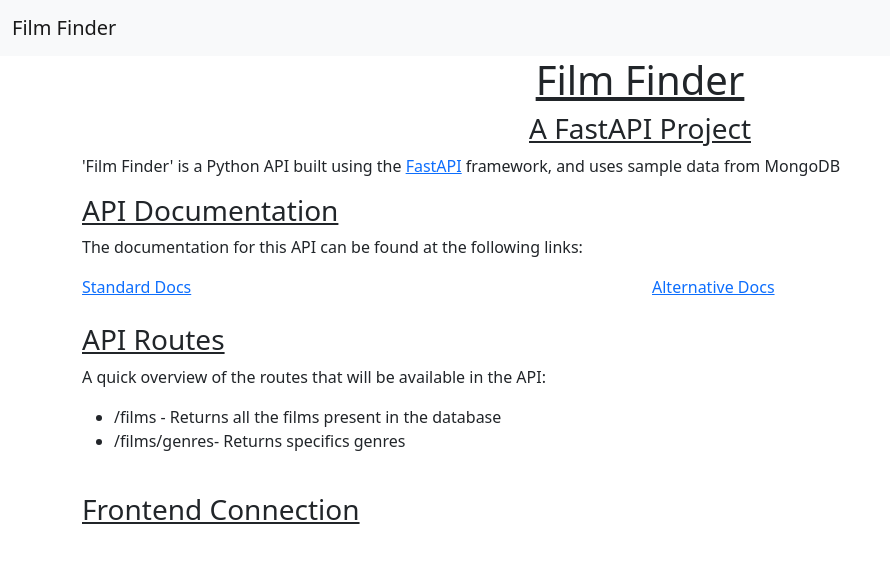
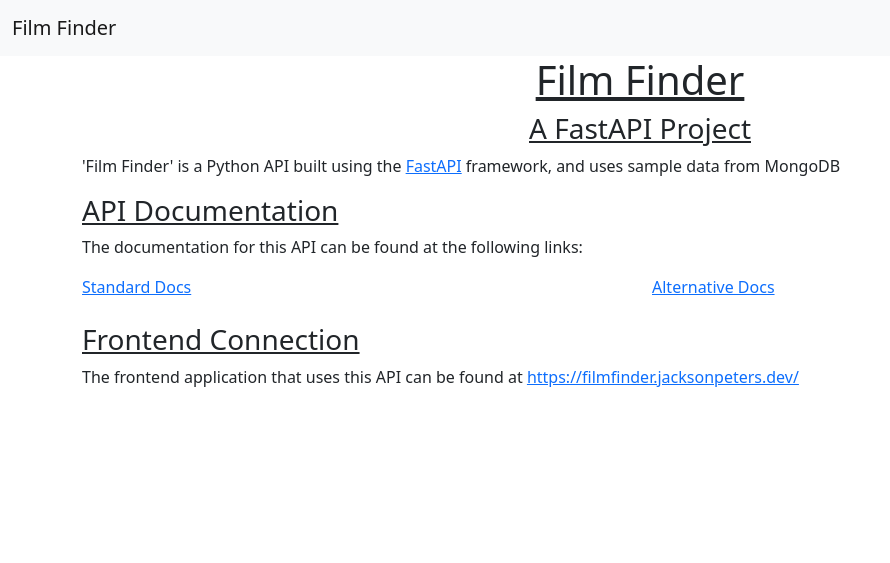
Before and after one commit to Jpete170/fastAPI-project, a FastAPI app: page / in a window 1280 px wide. Shown: the top 563 px of the page, without its empty margins (0-890 px from the left). Run offline with FastAPI, Linux system fonts and the light colour scheme.

Commit message:
minor updates to index

```diff
--- a/templates/index.html
+++ b/templates/index.html
@@ -23,16 +23,8 @@
         </div>
         <br/>
         <div class="">
-            <h3 class="text-decoration-underline">API Routes</h3>
-            <p>A quick overview of the routes that will be available in the API:</p>
-            <ul>
-                <li>/films - Returns all the films present in the database</li>
-                <li>/films/genres- Returns specifics genres</li>
-            </ul>
-        </div>
-        <br />
-        <div class="">
             <h3 class="text-decoration-underline">Frontend Connection</h3>
+            <p>The frontend application that uses this API can be found at <a href="https://filmfinder.jacksonpeters.dev/">https://filmfinder.jacksonpeters.dev/</a></p>
         </div>
     </div>
 {% endblock %}
```
